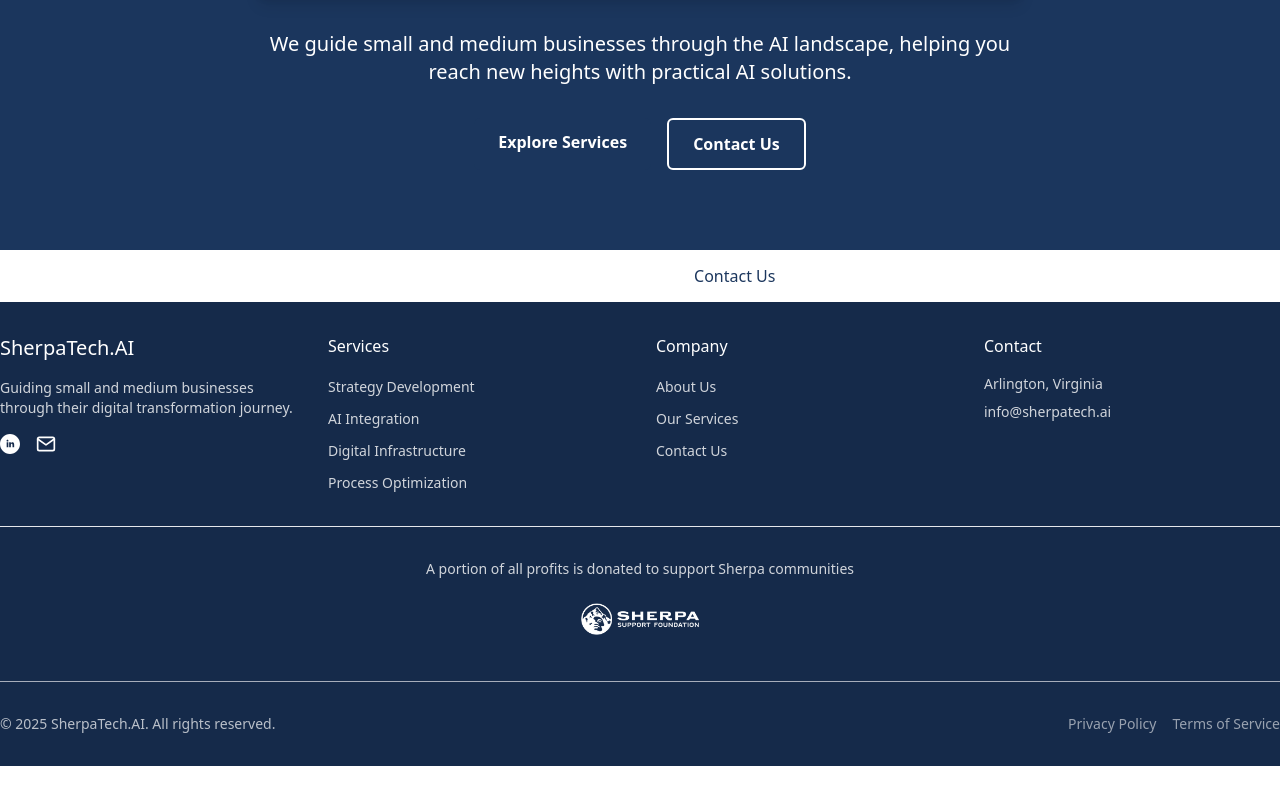
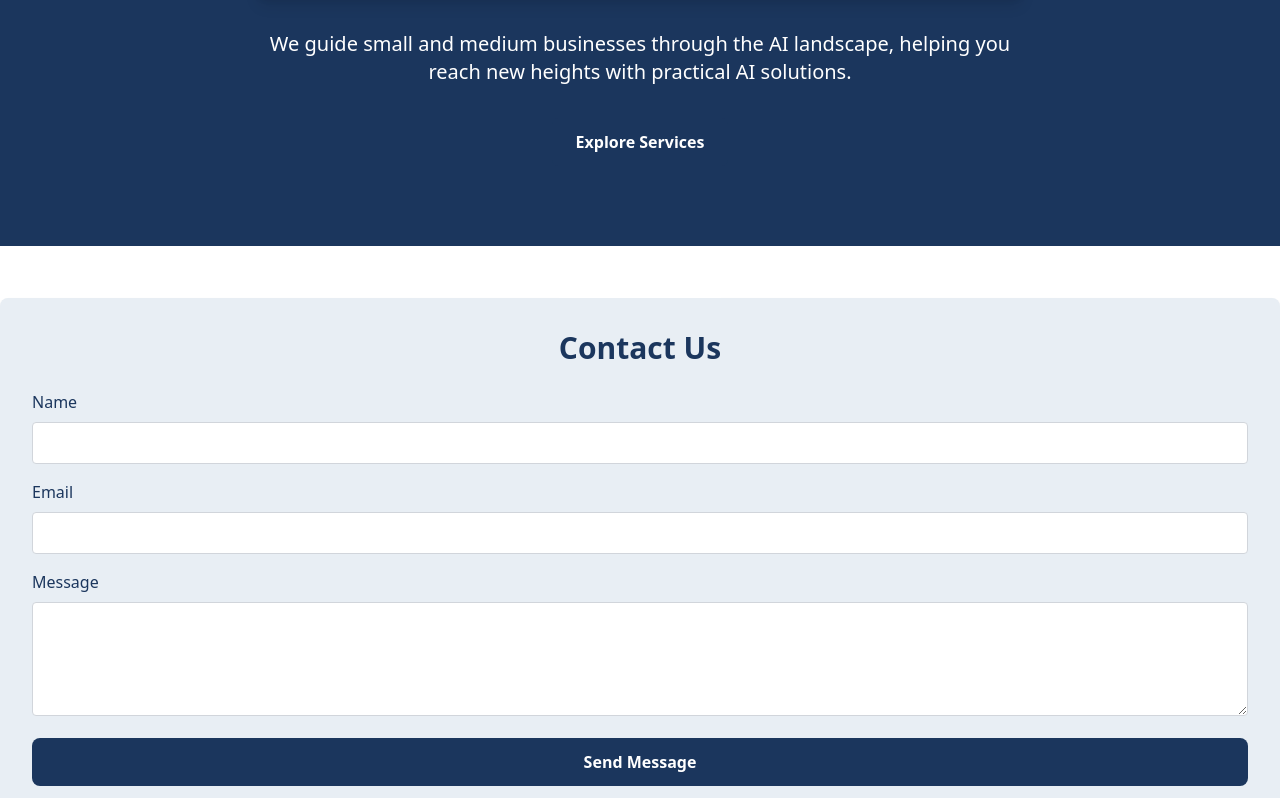
Before and after one commit to MarkMeyerson/sherpaTech.ai, a React (Vite) app: page / in a window 1280 px wide. Shown: the part 1002-1800 px from the top of the page. Before the commit the page ends 1768 px from the top, so only its background shows below. Built offline with nearby package versions, Linux system fonts and the light colour scheme; the HTML template or start-up script is replaced by a standard one.

Commit message:
herosmbupdate

```diff
--- a/src/components/Hero.jsx
+++ b/src/components/Hero.jsx
@@ -13,11 +13,8 @@
             helping you reach new heights with practical AI solutions.
           </p>
           <div className="flex flex-wrap justify-center gap-4">
-            <a href="#services" className="btn btn-primary">
+            <a href="/services" className="btn btn-primary">
               Explore Services
-            </a>
-            <a href="#contact" className="btn btn-secondary">
-              Contact Us
             </a>
           </div>
         </div>
--- a/src/components/Home.jsx
+++ b/src/components/Home.jsx
@@ -1,6 +1,7 @@
 import React from 'react';
 import { useNavigate } from 'react-router-dom';
 import Hero from './Hero';
+import ContactForm from './ContactForm'; // Import ContactForm
 
 const Home = () => {
   const navigate = useNavigate();
@@ -15,13 +16,8 @@
         >
           Explore Services
         </button>
-        <button
-          onClick={() => navigate('/contact')}
-          className="bg-alpine-white text-navy-blue hover:bg-ice-blue px-6 py-3 rounded-lg transition-all duration-300"
-        >
-          Contact Us
-        </button>
       </div>
+      <ContactForm /> {/* Add ContactForm here */}
     </div>
   );
 };
--- a/src/components/SmallBusinesses.jsx
+++ b/src/components/SmallBusinesses.jsx
@@ -1,4 +1,6 @@
 import { useState } from 'react';
+import ContactForm from './ContactForm'; // Import ContactForm
+import BookingButton from './BookingButton';
 
 export default function SmallBusinesses() {
   const [activeTab, setActiveTab] = useState('overview');
@@ -189,32 +191,10 @@
         )}
 
         {activeTab === 'contact' && (
-          <div className="max-w-2xl mx-auto bg-white p-8 rounded-lg shadow-md">
-            <h2 className="text-3xl font-bold text-[#1B365D] mb-6">Contact Us</h2>
-            <p className="text-lg mb-8">
-              Have questions about how we can help your small business leverage AI? Reach out to us.
-            </p>
-
-            <div className="space-y-8">
-              <div className="bg-[#E8EEF4] p-6 rounded-lg">
-                <h3 className="text-xl font-semibold text-[#1B365D] mb-4">Schedule a Consultation</h3>
-                <p className="mb-4">
-                  Book a free 30-minute consultation with one of our AI Sherpas to discuss your business needs.
-                </p>
-                <button className="bg-[#1B365D] hover:bg-[#2B517A] text-[#FFFFFF] font-bold py-2 px-4 rounded-md transition duration-300">
-                  Book Now
-                </button>
-              </div>
-
-              <div className="bg-[#E8EEF4] p-6 rounded-lg">
-                <h3 className="text-xl font-semibold text-[#1B365D] mb-4">Email Us</h3>
-                <p className="mb-4">
-                  Send us an email with your questions or inquiries and we will respond within 24 hours.
-                </p>
-                <p className="text-[#2B517A] font-semibold">
-                  info@sherpatech.ai
-                </p>
-              </div>
+          <div>
+            <ContactForm />
+            <div className="mt-4">
+              <BookingButton />
             </div>
           </div>
         )}
```
